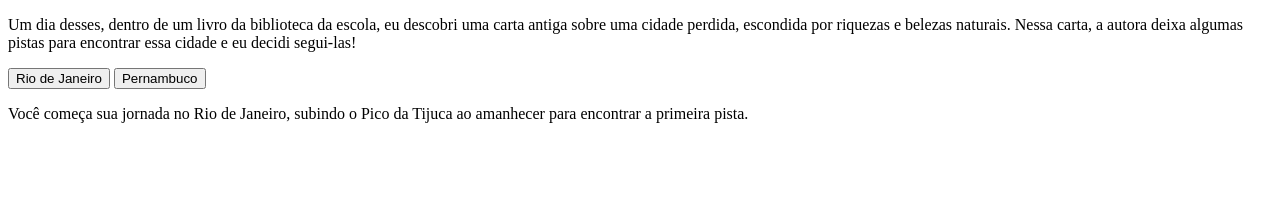
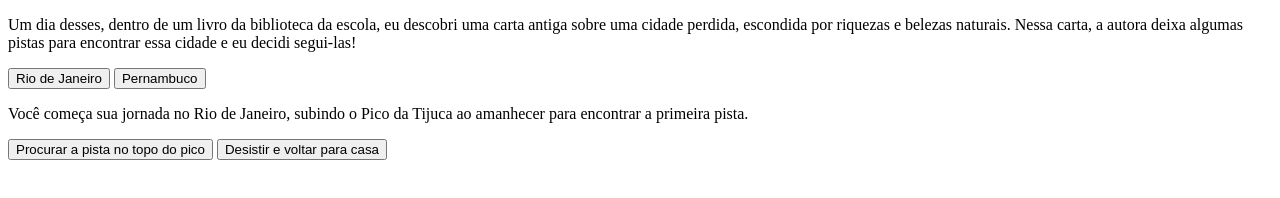
Before and after one commit to amandaolenski/criando-sua-aventura, a plain HTML site: page index.html in a window 1280 px wide. Drawn offline with Linux system fonts and the light colour scheme.

Commit message:
volta pra casa

```diff
--- a/index.html
+++ b/index.html
@@ -15,6 +15,8 @@
         </div>
         <div class="passo" id="passo-1">
             <p>Você começa sua jornada no Rio de Janeiro, subindo o Pico da Tijuca ao amanhecer para encontrar a primeira pista.</p>
+            <button class="btn-proximo" data-proximo="3">Procurar a pista no topo do pico</button>
+            <button class="btn-proximo" data-proximo="4">Desistir e voltar para casa</button>
         </div>
     </main>
 
```
